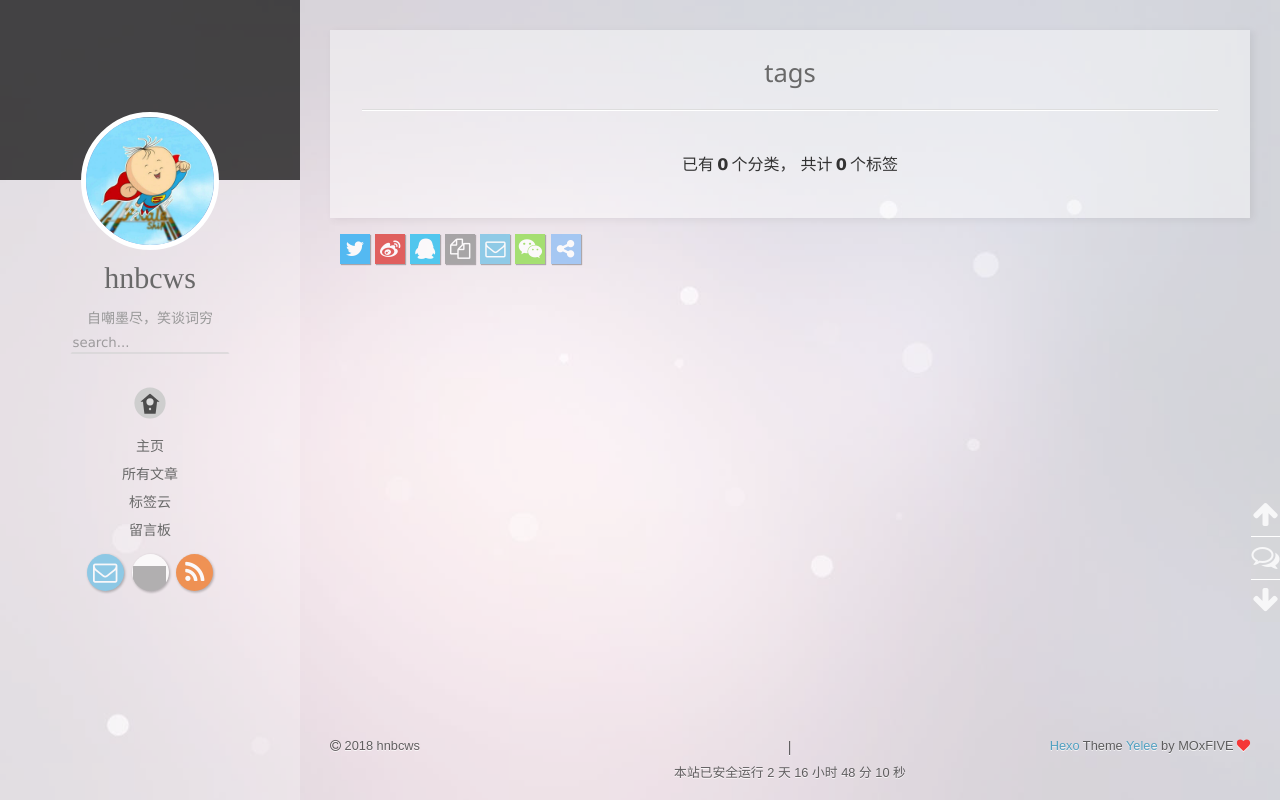
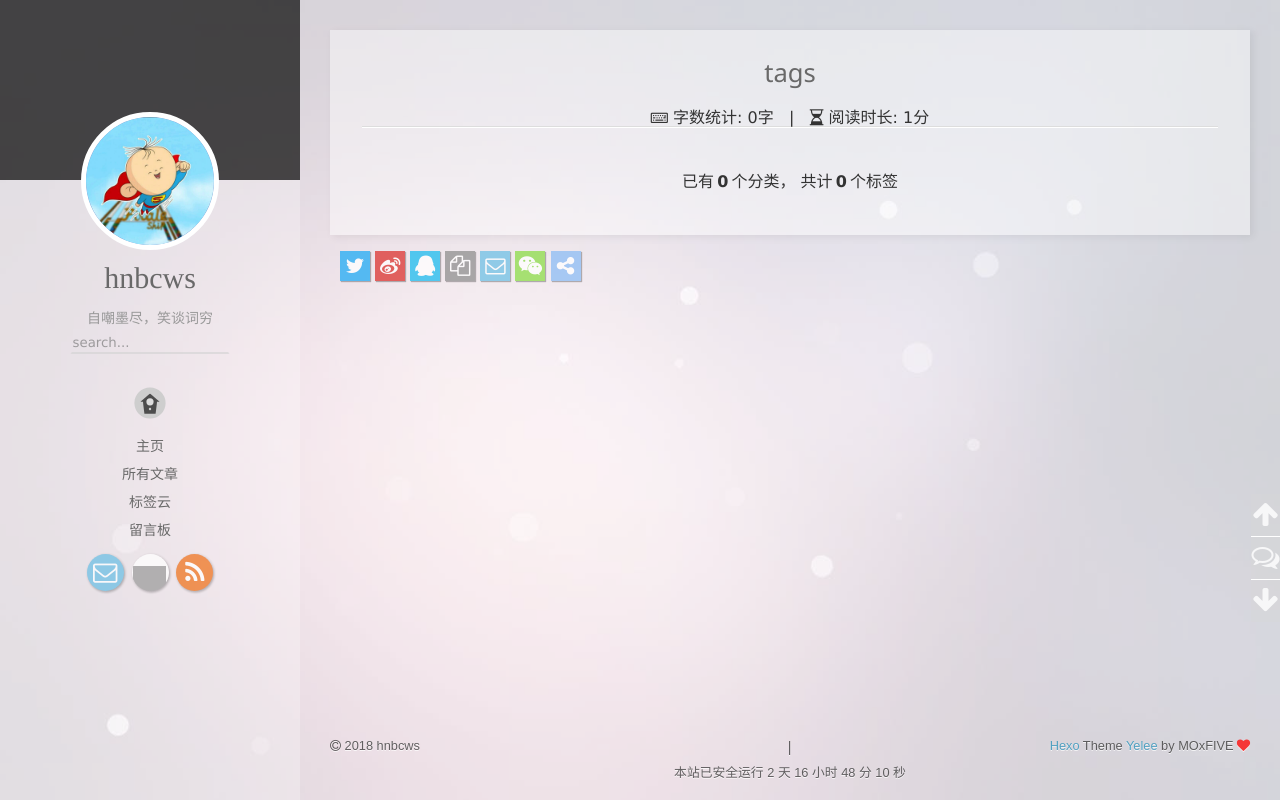
Before and after one commit to hnbcws/hnbcws.github.io, a plain HTML site: page tags/index.html in a window 1280 px wide. Drawn offline with nearby package versions, Linux system fonts and the light colour scheme; some packages are replaced by stand-ins of ours; grey boxes are pictures that could not be loaded; a script that the page names is missing.

Commit message:
Site updated: 2018-09-14 14:02:01

```diff
--- a/tags/index.html
+++ b/tags/index.html
@@ -295,6 +295,25 @@
 
 
 
+           <div style="margin-top:10px;">
+    <span class="post-time">
+      <span class="post-meta-item-icon">
+        <i class="fa fa-keyboard-o"></i>
+        <span class="post-meta-item-text">  字数统计: </span>
+        <span class="post-count">0字</span>
+      </span>
+    </span>
+
+    <span class="post-time">
+      &nbsp; | &nbsp;
+      <span class="post-meta-item-icon">
+        <i class="fa fa-hourglass-half"></i>
+        <span class="post-meta-item-text">  阅读时长: </span>
+        <span class="post-count">1分</span>
+      </span>
+    </span>
+</div>
+
       </header>
 
       <div class="article-info article-info-post">
```
Also changed, not shown: 2018/09/11/hello-world/index.html (+2 -2 lines), 2018/09/12/运算符重载笔记/index.html (+2 -2 lines).
